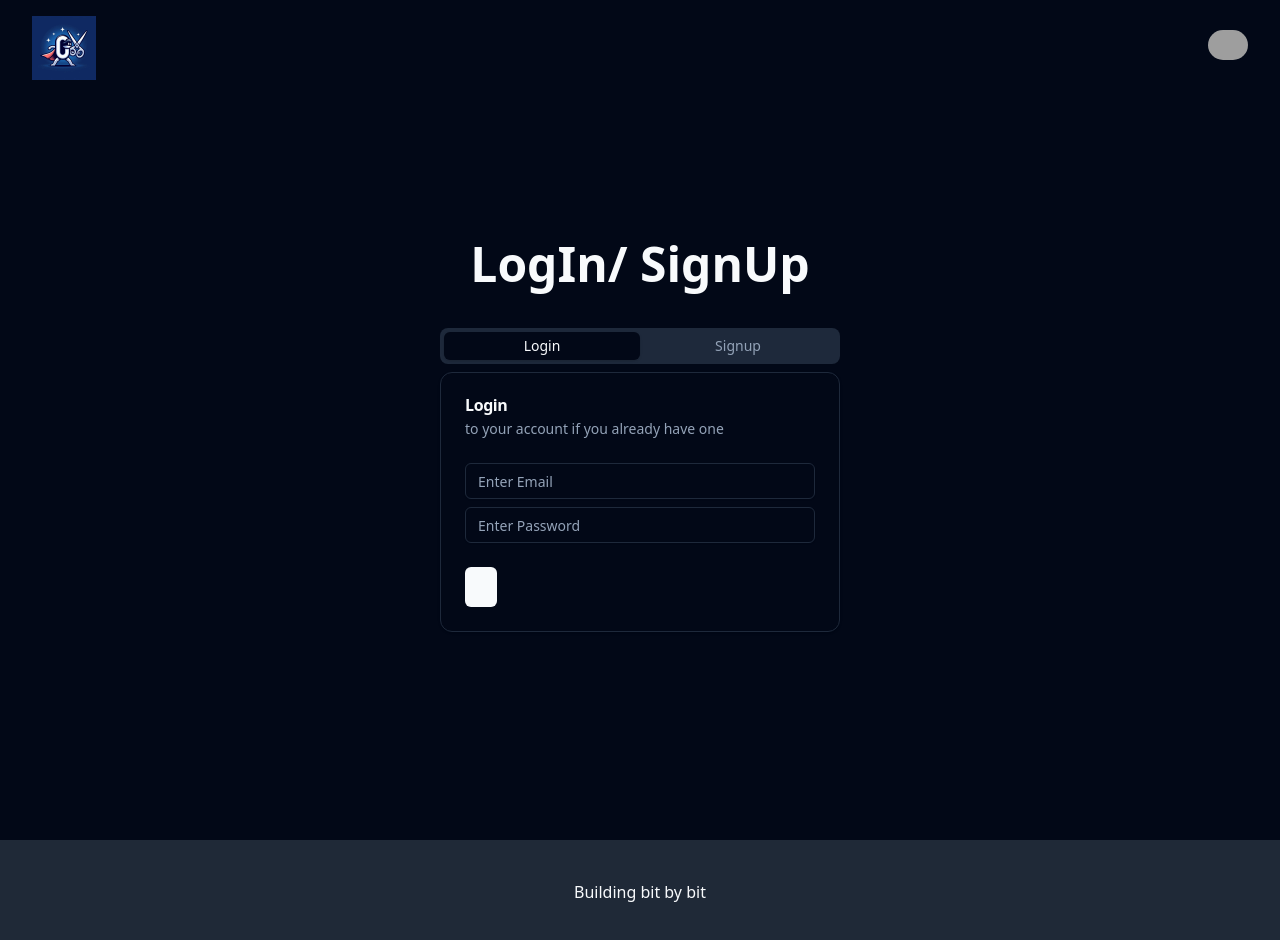
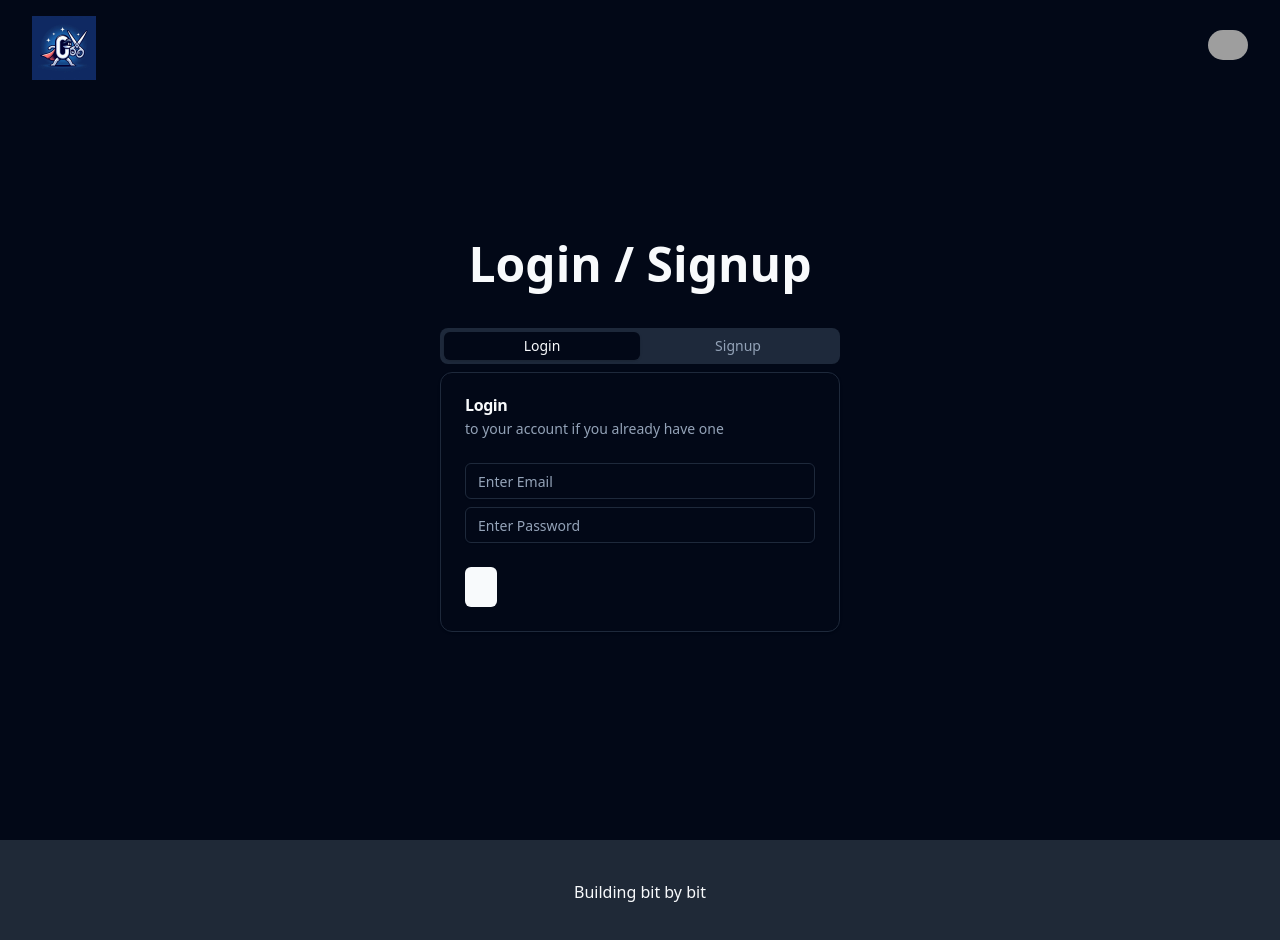
Before and after one commit to sshivanshg/urlShortner, a React (Vite) app: page /auth in a window 1280 px wide. Shown: the top 940 px of the page. Built offline with nearby package versions, Linux system fonts and the light colour scheme; grey boxes are pictures that could not be loaded.

Commit message:
Update auth.jsx

```diff
--- a/src/Pages/auth.jsx
+++ b/src/Pages/auth.jsx
@@ -1,36 +1,33 @@
-import Login from "@/components/login";
-import Signup from "@/components/signup";
-import React from 'react'
+import Login from "../Components/login.jsx";
+import Signup from "../Components/signup.jsx";
+import React from 'react';
 import { useSearchParams } from 'react-router-dom';
-import {Tabs, TabsContent, TabsList, TabsTrigger} from "@/components/ui/tabs";
-
+import { Tabs, TabsContent, TabsList, TabsTrigger } from "../Components/ui/tabs";
 
 const Auth = () => {
-  const [SearchParams] = useSearchParams();
+  const [searchParams] = useSearchParams();
 
   return (
     <div className="mt-36 flex flex-col items-center gap-10">
-    <h1 className="text-5xl font-extrabold">
-    {SearchParams.get("CreateNew")
-    ? "Hold UP! lET'S LOGIN FIRST..."
-
-    : "LogIn/ SignUp"}
-    </h1>
-    <Tabs defaultValue="login" className="w-[400px]">
+      <h1 className="text-5xl font-extrabold">
+        {searchParams.get("CreateNew")
+          ? "Hold Up! Let's Login First..."
+          : "Login / Signup"}
+      </h1>
+      <Tabs defaultValue="login" className="w-[400px]">
         <TabsList className="grid w-full grid-cols-2">
           <TabsTrigger value="login">Login</TabsTrigger>
           <TabsTrigger value="signup">Signup</TabsTrigger>
         </TabsList>
         <TabsContent value="login">
-
-          <Login/>
+          <Login />
         </TabsContent>
         <TabsContent value="signup">
           <Signup />
         </TabsContent>
       </Tabs>
     </div>
-  )
-}
+  );
+};
 
 export default Auth;
```
